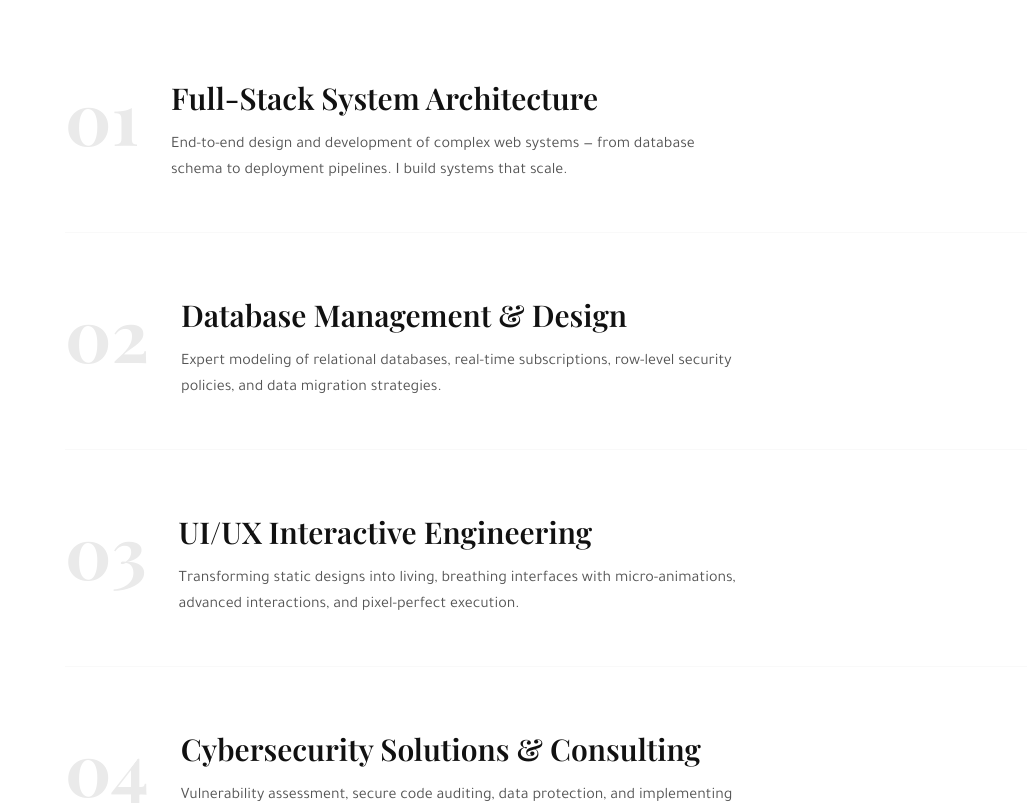
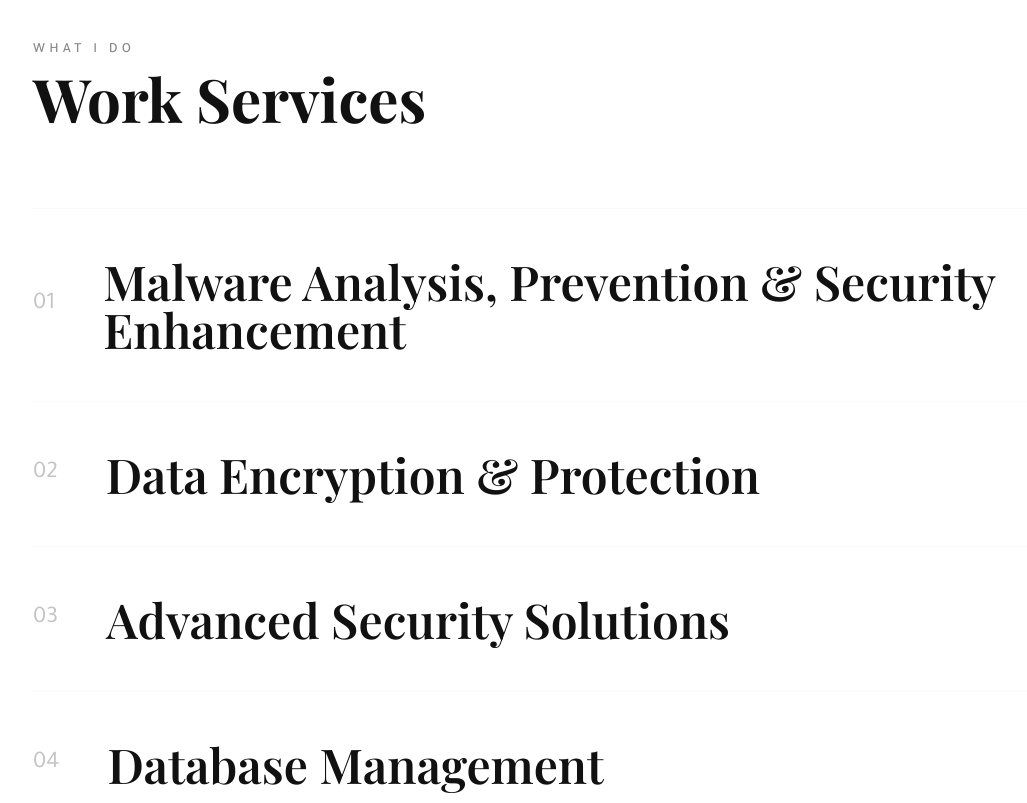
Before and after one commit to cybershield00000/portfolio, a Next.js app: page /en in a window 1280 px wide. Shown: the part 1080-1883 px from the top of the page, without its empty margins (63-1090 px from the left). Built offline with nearby package versions, Linux system fonts and the light colour scheme.

Commit message:
refactor: merge what i offer and work services sections

```diff
--- a/src/components/sections/ServicesSection.tsx
+++ b/src/components/sections/ServicesSection.tsx
@@ -1,24 +1,19 @@
 'use client';
 
-import { motion, Variants } from 'framer-motion';
+import { useState } from 'react';
+import { motion } from 'framer-motion';
 import { useTranslations } from 'next-intl';
-
-const services = ['architecture', 'database', 'uiux', 'cybersecurity'];
-
-const fadeIn = (direction: 'left' | 'right'): Variants => ({
-  hidden: { opacity: 0, x: direction === 'left' ? -60 : 60 },
-  visible: {
-    opacity: 1, x: 0,
-    transition: { duration: 0.8, ease: [0.25, 0.4, 0.25, 1] }
-  }
-});
 
 export function ServicesSection() {
   const t = useTranslations('services');
+  const [hoveredExp, setHoveredExp] = useState<number | null>(null);
+
+  // 6 items based on the new messages
+  const servicesList = Array.from({ length: 6 }).map((_, i) => t(`items.${i}`));
 
   return (
-    <section className="flex min-h-screen flex-col items-center justify-center px-6 md:px-16 lg:px-24">
-      <div className="w-full max-w-5xl">
+    <section id="services" className="relative flex flex-col items-center justify-center py-32 px-6 md:px-16 lg:px-24 min-h-screen">
+      <div className="w-full max-w-6xl mx-auto">
         <motion.p
           initial={{ opacity: 0, y: 20 }}
           whileInView={{ opacity: 1, y: 0 }}
@@ -31,37 +26,49 @@ export function ServicesSection() {
           initial={{ opacity: 0, y: 20 }}
           whileInView={{ opacity: 1, y: 0 }}
           viewport={{ once: true }}
-          className="font-heading text-4xl font-bold text-primary md:text-6xl"
+          className="font-heading text-4xl font-bold text-primary md:text-6xl mb-20"
         >
           {t('title')}
         </motion.h2>
 
-        <div className="mt-20 space-y-16">
-          {services.map((key, i) => (
-            <motion.div
-              key={key}
-              initial="hidden"
-              whileInView="visible"
-              viewport={{ once: true, margin: '-50px' }}
-              variants={fadeIn(i % 2 === 0 ? 'left' : 'right')}
-              className="group flex items-start gap-8 border-b border-glass/30 pb-12"
-            >
-              <span className="font-heading text-5xl font-bold text-highlight md:text-7xl">
-                {String(i + 1).padStart(2, '0')}
-              </span>
-              <div className="flex-1">
-                <h3 className="font-heading text-2xl font-semibold text-primary md:text-3xl">
-                  <span className="relative">
-                    {t(`items.${key}.title`)}
-                    <span className="absolute -bottom-1 left-0 h-[2px] w-0 bg-accent transition-all duration-500 group-hover:w-full" />
+        <div className="flex flex-col border-t border-glass/30" onMouseLeave={() => setHoveredExp(null)}>
+          {servicesList.map((service, i) => {
+            const isHovered = hoveredExp === i;
+            const isOtherHovered = hoveredExp !== null && hoveredExp !== i;
+            return (
+              <motion.div
+                key={i}
+                onMouseEnter={() => setHoveredExp(i)}
+                initial={{ opacity: 0, y: 20 }}
+                whileInView={{ opacity: 1, y: 0 }}
+                viewport={{ once: true }}
+                transition={{ duration: 0.5, delay: i * 0.1 }}
+                className={`group relative flex cursor-pointer items-center justify-between border-b border-glass/30 py-8 md:py-12 transition-all duration-500 ${
+                  isOtherHovered ? 'opacity-30 blur-[2px] scale-[0.98]' : 'opacity-100 scale-100'
+                }`}
+                data-magnetic
+              >
+                <div className="flex items-center gap-6 md:gap-12 transition-transform duration-500 group-hover:translate-x-6">
+                  <span className="font-mono text-xl md:text-2xl text-accent/50 group-hover:text-accent transition-colors">
+                    0{i + 1}
                   </span>
-                </h3>
-                <p className="mt-4 max-w-xl text-base leading-relaxed text-secondary">
-                  {t(`items.${key}.description`)}
-                </p>
-              </div>
-            </motion.div>
-          ))}
+                  <h3 className="font-heading text-2xl md:text-4xl lg:text-5xl font-semibold text-primary transition-colors">
+                    {service}
+                  </h3>
+                </div>
+                <div className="hidden md:block overflow-hidden">
+                  <motion.div
+                    animate={{ x: isHovered ? 0 : -50, opacity: isHovered ? 1 : 0 }}
+                    transition={{ type: 'spring', stiffness: 200, damping: 20 }}
+                  >
+                    <svg width="40" height="40" viewBox="0 0 24 24" fill="none" stroke="currentColor" strokeWidth="1.5" strokeLinecap="round" strokeLinejoin="round" className="text-accent">
+                      <path d="M5 12h14M12 5l7 7-7 7"/>
+                    </svg>
+                  </motion.div>
+                </div>
+              </motion.div>
+            );
+          })}
         </div>
       </div>
     </section>
--- a/src/messages/ar.json
+++ b/src/messages/ar.json
@@ -13,15 +13,7 @@
     "label": "الترسانة التقنية",
     "title": "الخبرات والمهارات",
     "subtitle": "التقنيات والأدوات التي أستخدمها لتحويل الأفكار إلى واقع بدقة وأداء عالي.",
-    "experiencesTitle": "خدمات العمل",
-    "experiences": {
-      "0": "تحليل ومنع البرمجيات الخبيثة وتحسين الحماية",
-      "1": "تشفير وحماية البيانات",
-      "2": "حلول امنية متقدمة",
-      "3": "ادارة قواعد البيانات",
-      "4": "التصميم (صور - واجهات مستخدم - بوسترات)",
-      "5": "بناء وبرمجة انظمة وتطبيقات ومواقع ذات فعالية"
-    },
+
     "skillsList": {
       "0": "React.js",
       "1": "JavaScript",
@@ -94,24 +86,14 @@
   },
   "services": {
     "label": "ماذا أقدّم",
-    "title": "الخدمات الأساسية",
+    "title": "خدمات العمل",
     "items": {
-      "architecture": {
-        "title": "هندسة الأنظمة الكاملة",
-        "description": "تصميم وتطوير أنظمة ويب معقدة من الألف إلى الياء — من تصميم قاعدة البيانات إلى خطوط النشر. أبني أنظمة تتوسع."
-      },
-      "database": {
-        "title": "إدارة وتصميم قواعد البيانات",
-        "description": "نمذجة احترافية لقواعد البيانات العلائقية، اشتراكات الوقت الفعلي، سياسات أمان على مستوى الصفوف، واستراتيجيات ترحيل البيانات."
-      },
-      "uiux": {
-        "title": "هندسة التفاعل UI/UX",
-        "description": "تحويل التصاميم الثابتة إلى واجهات حية نابضة بالحركة مع تأثيرات متقدمة وتنفيذ دقيق بالبكسل."
-      },
-      "cybersecurity": {
-        "title": "استشارات وحلول الأمن السيبراني",
-        "description": "تحليل الثغرات وفحص الأمان البرمجي، حماية البيانات الحساسة وتطبيق معايير التشفير المتقدمة لتأمين الأنظمة ضد الاختراقات."
-      }
+      "0": "تحليل ومنع البرمجيات الخبيثة وتحسين الحماية",
+      "1": "تشفير وحماية البيانات",
+      "2": "حلول امنية متقدمة",
+      "3": "ادارة قواعد البيانات",
+      "4": "التصميم (صور - واجهات مستخدم - بوسترات)",
+      "5": "بناء وبرمجة انظمة وتطبيقات ومواقع ذات فعالية"
     }
   },
   "projects": {
--- a/src/messages/en.json
+++ b/src/messages/en.json
@@ -13,15 +13,7 @@
     "label": "Technical Arsenal",
     "title": "Expertise & Skills",
     "subtitle": "Technologies and tools I use to bring ideas to life with precision and performance.",
-    "experiencesTitle": "Work Services",
-    "experiences": {
-      "0": "Malware Analysis, Prevention & Security Enhancement",
-      "1": "Data Encryption & Protection",
-      "2": "Advanced Security Solutions",
-      "3": "Database Management",
-      "4": "Design (Images - UI - Posters)",
-      "5": "Building & Programming Effective Systems, Apps & Sites"
-    },
+
     "skillsList": {
       "0": "React.js",
       "1": "JavaScript",
@@ -94,24 +86,14 @@
   },
   "services": {
     "label": "What I Do",
-    "title": "Core Services",
+    "title": "Work Services",
     "items": {
-      "architecture": {
-        "title": "Full-Stack System Architecture",
-        "description": "End-to-end design and development of complex web systems — from database schema to deployment pipelines. I build systems that scale."
-      },
-      "database": {
-        "title": "Database Management & Design",
-        "description": "Expert modeling of relational databases, real-time subscriptions, row-level security policies, and data migration strategies."
-      },
-      "uiux": {
-        "title": "UI/UX Interactive Engineering",
-        "description": "Transforming static designs into living, breathing interfaces with micro-animations, advanced interactions, and pixel-perfect execution."
-      },
-      "cybersecurity": {
-        "title": "Cybersecurity Solutions & Consulting",
-        "description": "Vulnerability assessment, secure code auditing, data protection, and implementing advanced encryption standards to secure systems against attacks."
-      }
+      "0": "Malware Analysis, Prevention & Security Enhancement",
+      "1": "Data Encryption & Protection",
+      "2": "Advanced Security Solutions",
+      "3": "Database Management",
+      "4": "Design (Images - UI - Posters)",
+      "5": "Building & Programming Effective Systems, Apps & Sites"
     }
   },
   "projects": {
```
Also changed, not shown: src/components/sections/SkillsSection.tsx (+1 -54 lines).
